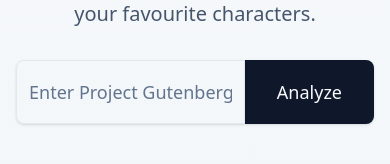
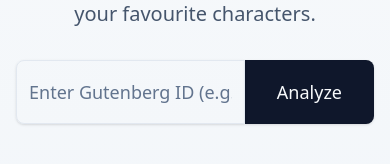
Before and after one commit to abuabdillahi/character-network, a Next.js app: page / in a window 390 px wide. Shown: the part 358-522 px from the top of the page. Built offline with nearby package versions, Linux system fonts and the light colour scheme.

Commit message:
feat: make placeholder shorter to display on mobile

```diff
--- a/app/page.tsx
+++ b/app/page.tsx
@@ -134,7 +134,7 @@
                       type="text"
                       value={bookId}
                       onChange={(e) => setBookId(e.target.value)}
-                      placeholder="Enter Project Gutenberg book ID (e.g., 1342 for Pride and Prejudice)"
+                      placeholder="Enter Gutenberg ID (e.g. 1342)"
                       disabled={loading}
                       className="w-full pr-3 rounded-r-none text-lg h-16"
                       autoComplete="off"
```
